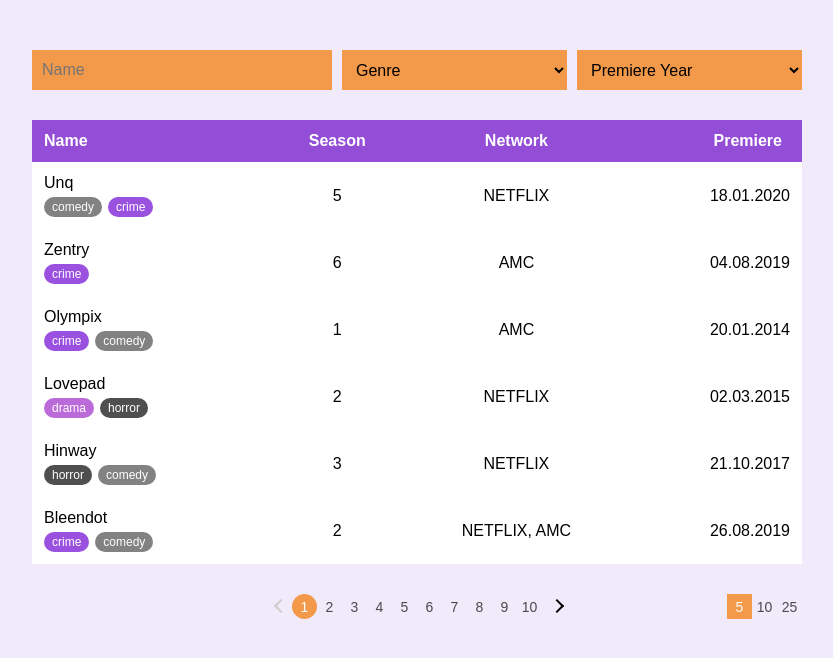
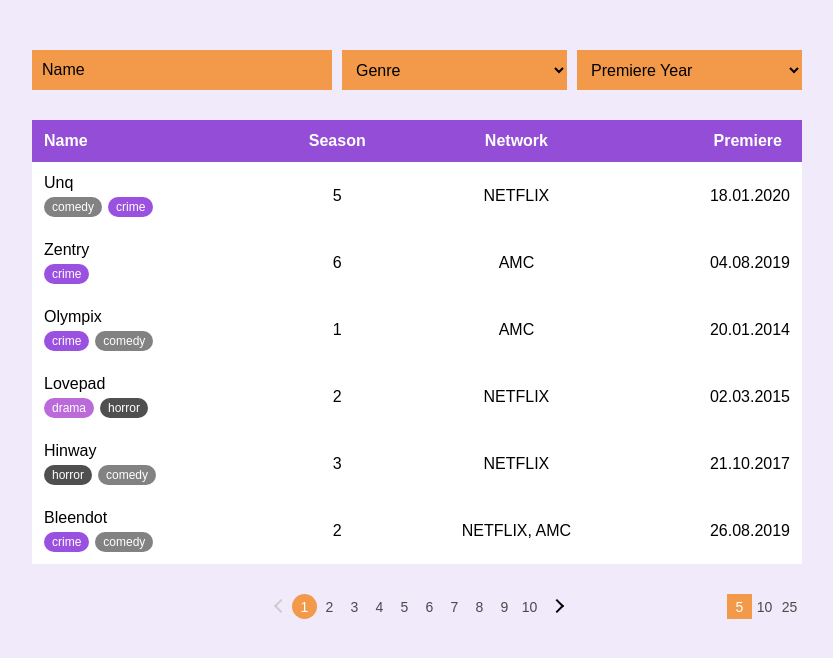
Before and after one commit to AndreySupryaga/table-app, an Angular app: page /table in a window 1280 px wide. Shown: the top 658 px of the page, without its empty margins (223-1056 px from the left). Built offline with nearby package versions, Linux system fonts and the light colour scheme.

Commit message:
Changed input placeholder color.

```diff
--- a/src/app/components/paginate/paginate.component.ts
+++ b/src/app/components/paginate/paginate.component.ts
@@ -45,6 +45,7 @@ export class PaginateComponent implements OnInit, OnChanges {
 
   public setPageSize(pageSize: number) {
     this.paginateOptions.pageSize = pageSize;
+    this.paginateOptions.currentPage = 0;
     this.paginateOptionsEmit.emit(this.paginateOptions);
   }
 
--- a/src/app/components/table/table.component.html
+++ b/src/app/components/table/table.component.html
@@ -1,9 +1,11 @@
 <article>
+  <!--TODO: Need create filter component-->
   <div class="filter-wrapper">
     <div class="form-element form-input">
       <input [(ngModel)]='searchValue' type="search" placeholder="Name" (input)="filterMovies()">
     </div>
     <div class="form-element form-select">
+      <!--TODO: Need create select component for style customizing -->
       <select name="genre" [(ngModel)]="selectedGenre" (change)="filterMovies()">
         <option value="" selected>Genre</option>
         <option *ngFor="let genre of genres" [value]="genre">{{genre}}</option>
--- a/src/app/components/table/table.component.scss
+++ b/src/app/components/table/table.component.scss
@@ -120,6 +120,9 @@ article {
       font-size: 16px;
       padding: 0 10px;
     }
+    input::placeholder {
+      color: #000;
+    }
   }
 }
 
--- a/src/app/components/table/table.component.ts
+++ b/src/app/components/table/table.component.ts
@@ -1,5 +1,5 @@
 import { Component, OnInit } from '@angular/core';
-import * as dataFromJson from './data.json';
+import dataFromJson from './data.json';
 import { IMovie, IPaginateOptions, ITableColumnOptions } from '@app/interfaces';
 import moment from 'moment';
 
@@ -35,7 +35,7 @@ export class TableComponent implements OnInit {
   }
 
   ngOnInit() {
-    const movies = dataFromJson['default'];
+    const movies = dataFromJson;
     this.originMovies = movies;
     this.viewMovies = movies;
     this.genres = this.getGenres(movies);
```
